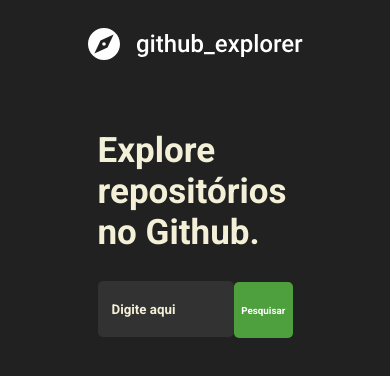
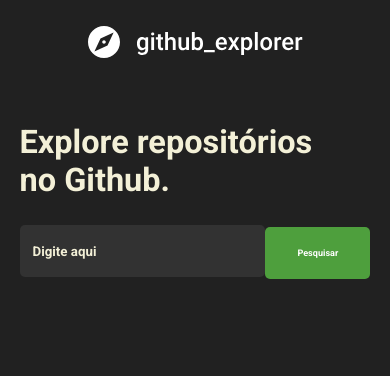
Before and after one commit to aldojunior990/github-explorer, a Next.js app: page / in a window 390 px wide. Shown: the top 376 px of the page. Built offline with nearby package versions, Linux system fonts and the light colour scheme.

Commit message:
Mobile responsive

```diff
--- a/src/components/repositoryList/styles.ts
+++ b/src/components/repositoryList/styles.ts
@@ -4,8 +4,9 @@
   width: 100%;
   list-style: none;
   margin-top: 3rem;
-  height: 26rem;
+  height: 25rem;
   overflow: auto;
+
   li {
     padding: 0.8rem;
     background: var(--components-background);
--- a/src/components/search/styles.ts
+++ b/src/components/search/styles.ts
@@ -1,8 +1,14 @@
 import styled from "styled-components";
 
 export const Container = styled.div`
-  width: 50vw;
+  width: 50%;
   margin: 3rem auto;
+  @media (max-width: 720px) {
+    width: 80%;
+  }
+  @media (max-width: 400px) {
+    width: 90%;
+  }
   h1 {
     color: var(--text-title);
     font-weight: 700;
--- a/src/components/user/index.tsx
+++ b/src/components/user/index.tsx
@@ -20,7 +20,6 @@
             <p>{dataRepo.bio}</p>
           </div>
         </nav>
-        <button onClick={handleClickButton}> voltar </button>
       </nav>
 
       <nav className="stats">
@@ -41,6 +40,8 @@
       </nav>
 
       <RepositoryList />
+
+      <button onClick={handleClickButton}> voltar </button>
     </Container>
   );
 }
--- a/src/components/user/styles.ts
+++ b/src/components/user/styles.ts
@@ -1,8 +1,16 @@
 import styled from "styled-components";
 
 export const Container = styled.div`
-  width: 60vw;
-  margin: 2rem auto;
+  width: 60%;
+  margin: 1rem auto;
+  display: flex;
+  flex-direction: column;
+  @media (max-width: 720px) {
+    width: 80%;
+  }
+  @media (max-width: 400px) {
+    width: 90%;
+  }
   .header {
     display: flex;
     align-items: center;
@@ -33,17 +41,6 @@
         }
       }
     }
-
-    button {
-      margin-top: -10rem;
-      color: var(--text-subtitle);
-      font-weight: 400;
-      padding: 1rem;
-      background: transparent;
-      &:hover {
-        filter: brightness(0.8);
-      }
-    }
   }
   .stats {
     display: flex;
@@ -67,4 +64,18 @@
       }
     }
   }
+
+  button {
+    margin: 1rem 0rem auto auto;
+    width: 100%;
+    color: var(--text-subtitle);
+    font-weight: 400;
+    padding: 1rem;
+    background: var(--green);
+    border-radius: 5px;
+    font-weight: 700;
+    &:hover {
+      filter: brightness(0.8);
+    }
+  }
 `;
--- a/src/components/userList/styles.ts
+++ b/src/components/userList/styles.ts
@@ -6,6 +6,12 @@
   width: 50vw;
   list-style: none;
   overflow: auto;
+  @media (max-width: 720px) {
+    width: 80%;
+  }
+  @media (max-width: 400px) {
+    width: 90%;
+  }
   li {
     padding: 0.8rem;
     background: var(--components-background);
--- a/src/pages/index.tsx
+++ b/src/pages/index.tsx
@@ -1,7 +1,8 @@
-import React, { ReactNode, useEffect, useState } from "react";
+import React, { useEffect, useState } from "react";
 import { Search } from "../components/search";
 import { User } from "../components/user";
 import { useRepository } from "../hooks/useRepository";
+import { Container } from "../styles/home";
 
 export default function Home() {
   const { nextPage } = useRepository();
@@ -17,8 +18,16 @@
   }, [nextPage]);
 
   if (page === 0) {
-    return <Search />;
+    return (
+      <Container>
+        <Search />
+      </Container>
+    );
   } else {
-    return <User />;
+    return (
+      <Container>
+        <User />
+      </Container>
+    );
   }
 }
--- a/src/styles/globals.ts
+++ b/src/styles/globals.ts
@@ -36,7 +36,7 @@
     --blue: #5965E0;
   }
 
-  @media (max-width: 1080px) {
+@media (max-width: 1080px) {
   html {
     font-size: 93.75%;
   }
@@ -45,6 +45,12 @@
 @media (max-width: 720px) {
   html {
     font-size: 87.5%;
+  }
+}
+
+@media (max-width: 400px) {
+  html {
+    font-size: 81.25%;
   }
 }
 
--- a/src/styles/home.ts
+++ b/src/styles/home.ts
@@ -1,3 +1,5 @@
 import styled from "styled-components";
 
-export const Container = styled.main``;
+export const Container = styled.main`
+  min-width: 90vw;
+`;
```
